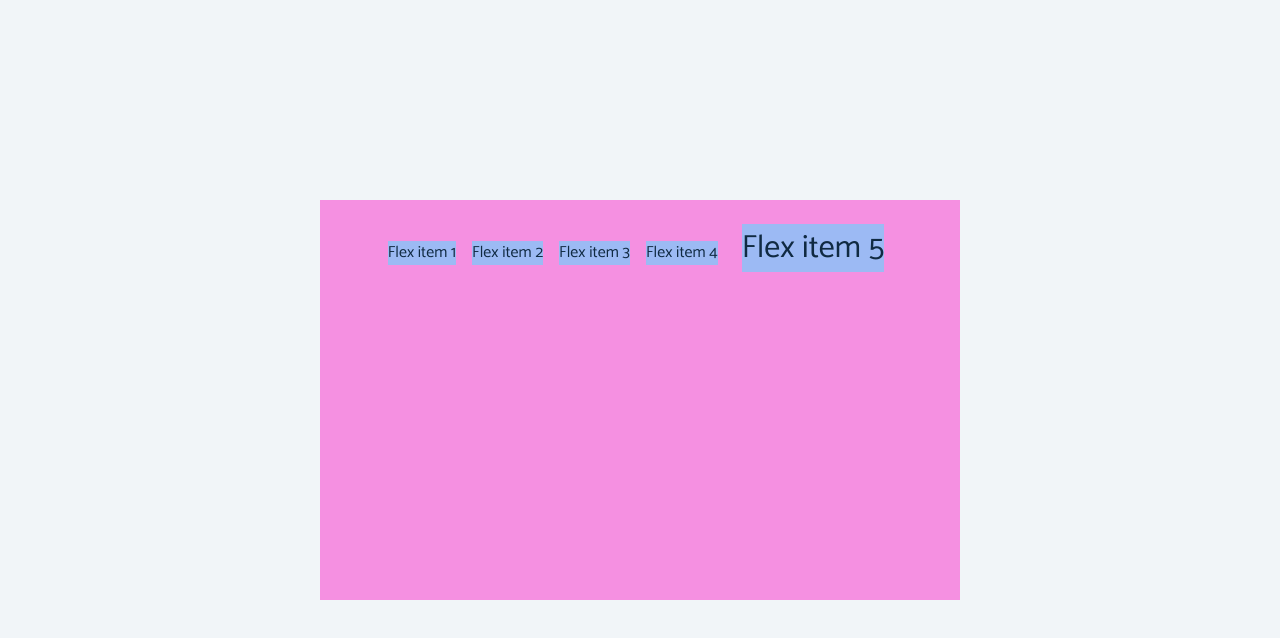
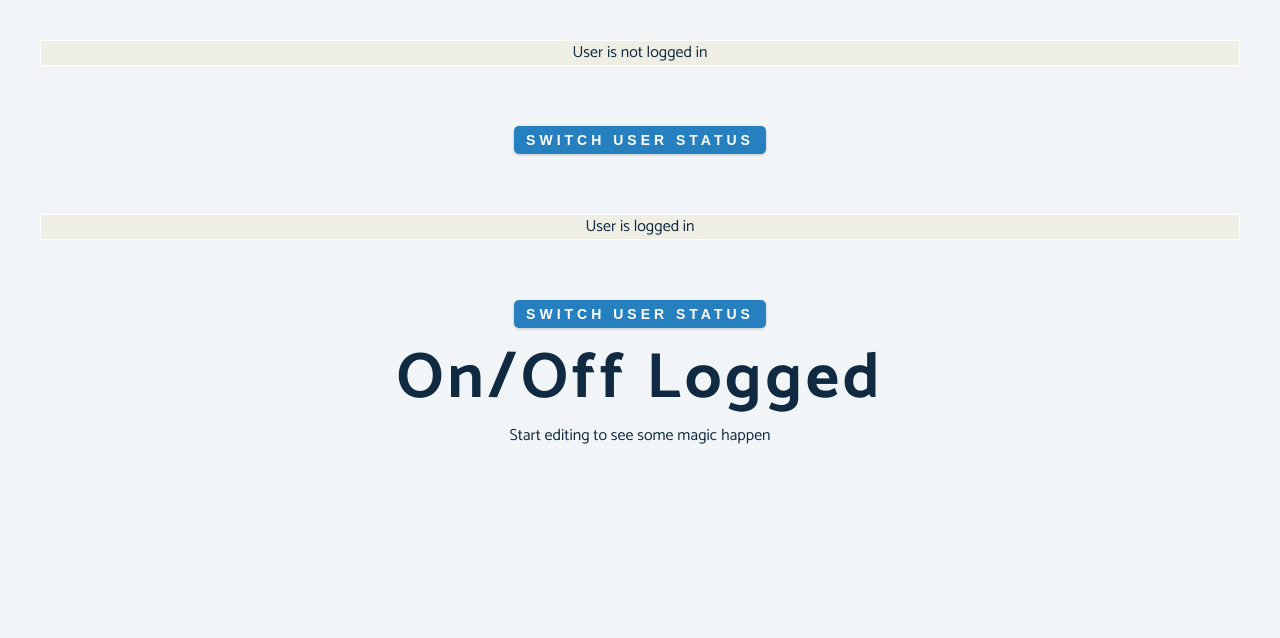
Before and after one commit to xxxmarxxx/first-react, a React (Create React App) app: page / in a window 1280 px wide. Shown: the top 638 px of the page. Built offline with nearby package versions, Linux system fonts and the light colour scheme.

Commit message:
change to arrow function

```diff
--- a/src/PolskieUdemy/LE140/App.js
+++ b/src/PolskieUdemy/LE140/App.js
@@ -1,34 +1,79 @@
-import React, { PureComponent } from "react";
+//! import React, { PureComponent } from "react";
+import React, { useState } from "react";
 
 import Button from "./Button";
 import UserInfo from "./UserInfo";
 
 import { AppContext, defaultObject } from "./AppContext";
 
-// jak korzystac z contex
+//* jak sie korzysta z context
+//! class function component
+// class App extends PureComponent {
+//   state = {
+//     isUserLogged: defaultObject.isUserLogged,
+//     isUserAdult: true,
+//   };
 
-class App extends PureComponent {
-  state = {
-    isUserLogged: defaultObject.isUserLogged,
-    isUserAdult: true,
-  };
+//   render() {
+//     return (
+//       <div className='center'>
+//         <AppContext.Provider
+//           value={{
+//             isUserLogged: this.state.isUserLogged,
+//             toggleLoggedState: this.handleToggleStateIsLogged,
+//           }}
+//         >
+//           <UserInfo />
+//           <Button />
+//         </AppContext.Provider>
+//         <AppContext.Provider
+//           value={{
+//             isUserLogged: this.state.isUserAdult,
+//             toggleLoggedState: this.handleToggleStateIsAdult,
+//           }}
+//         >
+//           <UserInfo />
+//           <Button />
+//         </AppContext.Provider>
+//         <h1>on/off Logged</h1>
+//         <p>Start editing to see some magic happen </p>
+//       </div>
+//     );
+//   }
+//   handleToggleStateIsLogged = () => {
+//     // console.log('hello');
+//     this.setState(prevState => ({
+//       isUserLogged: !prevState.isUserLogged
+//     }));
+//   }
+//   handleToggleStateIsAdult = () => {
 
-  render() {
+//     this.setState(prevState => ({
+//       isUserAdult: !prevState.isUserAdult
+//     }));
+//   }
+
+// }
+
+// export default App;
+//! change to array function
+const App = () => {
+  const [isUserLogged, setIsUserLogged] = useState(defaultObject.isUserLogged);
+  const [isUserAdult, setIsUserAdult] = useState(true);
+
+  const toggleLoggedState = () => setIsUserLogged((prevValue) => !prevValue);
+  const toggleAdultState = () => setIsUserAdult((prevValue) => !prevValue);
+
   return (
-      <div className='center'>
-        <AppContext.Provider
-          value={{
-            isUserLogged: this.state.isUserLogged,
-            toggleLoggedState: this.handleToggleStateIsLogged,
-          }}
-        >
+    <div className="center">
+      <AppContext.Provider value={{ isUserLogged, toggleLoggedState }}>
         <UserInfo />
         <Button />
       </AppContext.Provider>
       <AppContext.Provider
         value={{
-            isUserLogged: this.state.isUserAdult,
-            toggleLoggedState: this.handleToggleStateIsAdult,
+          isUserLogged: isUserAdult,
+          toggleLoggedState: toggleAdultState,
         }}
       >
         <UserInfo />
@@ -38,20 +83,6 @@ class App extends PureComponent {
       <p>Start editing to see some magic happen </p>
     </div>
   );
-  }
-  handleToggleStateIsLogged = () => {
-    // console.log('hello');
-    this.setState(prevState => ({
-      isUserLogged: !prevState.isUserLogged
-    }));
-  }
-  handleToggleStateIsAdult = () => {
-
-    this.setState(prevState => ({
-      isUserAdult: !prevState.isUserAdult
-    }));
-  }
-
-}
+};
 
 export default App;
--- a/src/PolskieUdemy/LE140/Button.js
+++ b/src/PolskieUdemy/LE140/Button.js
@@ -1,16 +1,31 @@
-import React, { PureComponent } from "react";
+// import React, { PureComponent } from "react";
+import React, { useContext } from "react";
 import { AppContext } from "./AppContext";
 
-class Button extends PureComponent {
-  static contextType = AppContext;
-  state = {};
-  render() {
-    return (
-      <button onClick={this.context.toggleLoggedState} className="btn_mar">
-        switch user status
-      </button>
-    );
-  }
-}
+//! change to arrow function component
+const Button = () => {
+  const { toggleLoggedState } = useContext(AppContext);
+
+  return (
+    <button onClick={toggleLoggedState} className="btn_mar">
+      switch user status
+    </button>
+  );
+};
 
 export default Button;
+
+//! change to class component
+// class Button extends PureComponent {
+//   static contextType = AppContext;
+//   state = {};
+//   render() {
+//     return (
+//       <button onClick={this.context.toggleLoggedState} className="btn_mar">
+//         switch user status
+//       </button>
+//     );
+//   }
+// }
+
+// export default Button;
--- a/src/PolskieUdemy/LE140/UserInfo.js
+++ b/src/PolskieUdemy/LE140/UserInfo.js
@@ -1,13 +1,38 @@
-import React, { PureComponent } from "react";
-
+// import React, { PureComponent } from "react";
+import React, { useContext } from "react";
 import { AppContext } from "./AppContext";
 
-class UserInfo extends PureComponent {
-  static contextType = AppContext;
+//! change to class function
+// class UserInfo extends PureComponent {
+//   static contextType = AppContext;
 
-  state = {};
-  render() {
-    const { isUserLogged } = this.context;
+//   state = {};
+//   render() {
+//     const { isUserLogged } = this.context;
+//     const userLoggedInfo = isUserLogged ? " logged in" : " not logged in";
+
+//     return (
+//       <div>
+//         <p
+//           style={{
+//             margin: "40px",
+//             border: "solid 1px #fff",
+//             backgroundColor: "#eeeee5",
+//           }}
+//         >
+//           User is
+//           {userLoggedInfo}
+//         </p>
+//       </div>
+//     );
+//   }
+// }
+
+// export default UserInfo;
+
+//! change to arrow function
+const UserInfo = () => {
+  const {isUserLogged} = useContext(AppContext);
   const userLoggedInfo = isUserLogged ? " logged in" : " not logged in";
 
   return (
@@ -24,7 +49,6 @@ class UserInfo extends PureComponent {
       </p>
     </div>
   );
-  }
-}
+};
 
 export default UserInfo;
--- a/src/index.js
+++ b/src/index.js
@@ -9,9 +9,9 @@ import "./index.css";
 // import Hook2 from "./PolskieUdemy/Hook_2";
 // import Hook3 from "./PolskieUdemy/Hook_3";
 // import Test from "./PolskieUdemy/test";
-// import Le140 from './PolskieUdemy/LE140/App';
+import Le140 from './PolskieUdemy/LE140/App';
 // import Block from './PolskieUdemy/HTML/block_inline';
-import Flexbox from './PolskieUdemy/HTML/flexbox';
+// import Flexbox from './PolskieUdemy/HTML/flexbox';
 
 
 //* const startValue = 0;
@@ -24,9 +24,9 @@ ReactDOM.render(
     <Hook2 />
     <Hook3 />
     <Test /> */}
-    {/* <Le140 /> */}
+    <Le140 />
     {/* <Block /> */}
-    <Flexbox />
+    {/* <Flexbox /> */}
   </React.StrictMode>,
   document.getElementById("root")
 );
```
Lines whose indentation alone changed are shown as unchanged.
